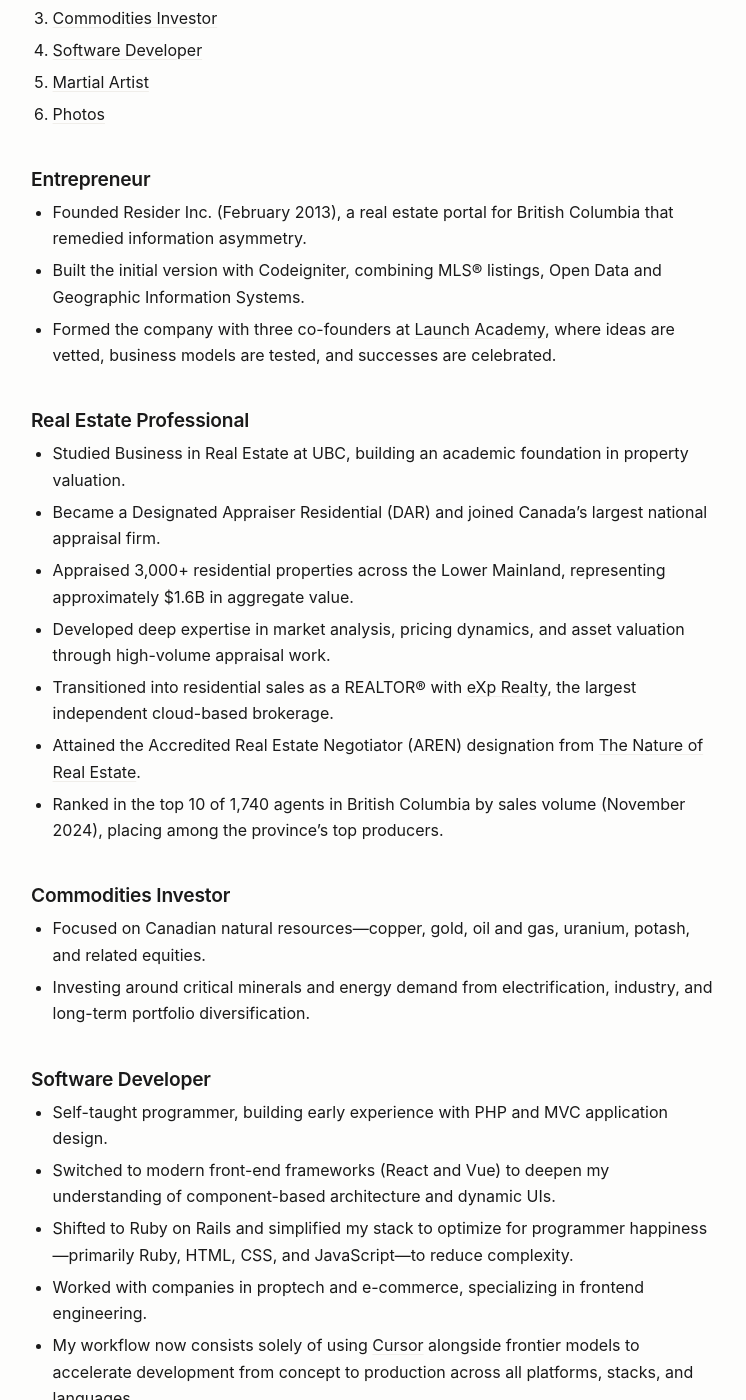
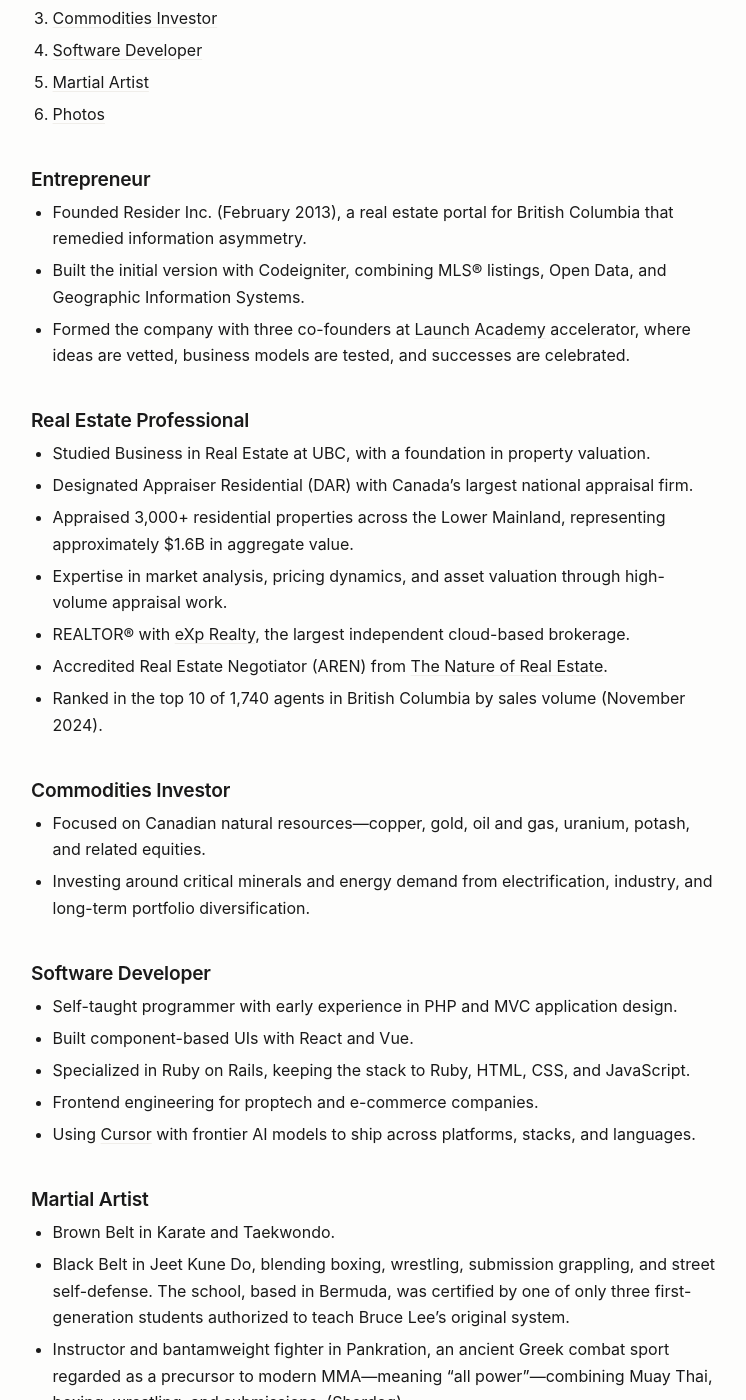
Before and after one commit to adamnaamani/adamnaamani, a Jekyll site: the page built from pages/about.md, in a window 1280 px wide and 1400 px high, scrolled down 218 px. Shown: the whole window, without its empty margins (265-1011 px from the left). Built offline with Jekyll 4.4.1, drawn with Linux system fonts in a browser that asks for light colours; some of the changed text lies outside the part shown.

Commit message:
Tighten About page bullets into fact-first list style.
Co-authored-by: Cursor <cursoragent@cursor.com>

```diff
--- a/pages/about.md
+++ b/pages/about.md
@@ -13,32 +13,32 @@ title: About
 
 ### Entrepreneur {#entrepreneur}
 - Founded Resider Inc. (February 2013), a real estate portal for British Columbia that remedied information asymmetry.
-- Built the initial version with Codeigniter, combining MLS® listings, Open Data and Geographic Information Systems.
-- Formed the company with three co-founders at [Launch Academy](https://www.launchacademy.ca/), where ideas are vetted, business models are tested, and successes are celebrated.
+- Built the initial version with Codeigniter, combining MLS® listings, Open Data, and Geographic Information Systems.
+- Formed the company with three co-founders at [Launch Academy](https://www.launchacademy.ca/) accelerator, where ideas are vetted, business models are tested, and successes are celebrated.
 
 ### Real Estate Professional {#real-estate-professional}
-- Studied Business in Real Estate at UBC, building an academic foundation in property valuation.
-- Became a Designated Appraiser Residential (DAR) and joined Canada's largest national appraisal firm.
+- Studied Business in Real Estate at UBC, with a foundation in property valuation.
+- Designated Appraiser Residential (DAR) with Canada's largest national appraisal firm.
 - Appraised 3,000+ residential properties across the Lower Mainland, representing approximately $1.6B in aggregate value.
-- Developed deep expertise in market analysis, pricing dynamics, and asset valuation through high-volume appraisal work.
-- Transitioned into residential sales as a REALTOR® with [eXp Realty](/the-virtual-world-of-exp-realty/), the largest independent cloud-based brokerage.
-- Attained the Accredited Real Estate Negotiator (AREN) designation from [The Nature of Real Estate](https://thenatureofrealestate.com).
-- Ranked in the top 10 of 1,740 agents in British Columbia by sales volume (November 2024), placing among the province's top producers.
+- Expertise in market analysis, pricing dynamics, and asset valuation through high-volume appraisal work.
+- REALTOR® with [eXp Realty](/the-virtual-world-of-exp-realty/), the largest independent cloud-based brokerage.
+- Accredited Real Estate Negotiator (AREN) from [The Nature of Real Estate](https://thenatureofrealestate.com).
+- Ranked in the top 10 of 1,740 agents in British Columbia by sales volume (November 2024).
 
 ### Commodities Investor {#commodities-investor}
 - Focused on Canadian natural resources—copper, gold, oil and gas, uranium, potash, and related equities.
 - Investing around critical minerals and energy demand from electrification, industry, and long-term portfolio diversification.
 
 ### Software Developer {#software-developer}
-- Self-taught programmer, building early experience with PHP and MVC application design.
-- Switched to modern front-end frameworks (React and Vue) to deepen my understanding of component-based architecture and dynamic UIs.
-- Shifted to Ruby on Rails and simplified my stack to optimize for programmer happiness—primarily Ruby, HTML, CSS, and JavaScript—to reduce complexity.
-- Worked with companies in proptech and e-commerce, specializing in frontend engineering.
-- My workflow now consists solely of using [Cursor](https://cursor.com/) alongside frontier models to accelerate development from concept to production across all platforms, stacks, and languages.
+- Self-taught programmer with early experience in PHP and MVC application design.
+- Built component-based UIs with React and Vue.
+- Specialized in Ruby on Rails, keeping the stack to Ruby, HTML, CSS, and JavaScript.
+- Frontend engineering for proptech and e-commerce companies.
+- Using [Cursor](https://cursor.com/) with frontier AI models to ship across platforms, stacks, and languages.
 
 ### Martial Artist {#martial-artist}
-- Brown Belt in traditional martial arts of Karate and Taekwondo.
-- Black Belt in Jeet Kune Do, a combat system blending boxing, wrestling, submission grappling, and street self-defense. The school, based in Bermuda, was certified by one of only three first-generation students authorized to teach Bruce Lee's original system.
+- Brown Belt in Karate and Taekwondo.
+- Black Belt in Jeet Kune Do, blending boxing, wrestling, submission grappling, and street self-defense. The school, based in Bermuda, was certified by one of only three first-generation students authorized to teach Bruce Lee's original system.
 - Instructor and bantamweight fighter in Pankration, an ancient Greek combat sport regarded as a precursor to modern MMA—meaning "all power"—combining Muay Thai, boxing, wrestling, and submissions. ([Sherdog](https://www.sherdog.com/fighter/Adam-Naamani-11434)).
 
 ### Photos {#photos}
```
